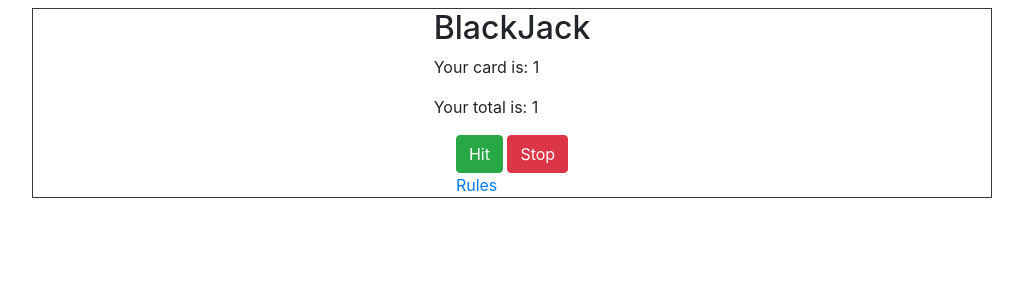
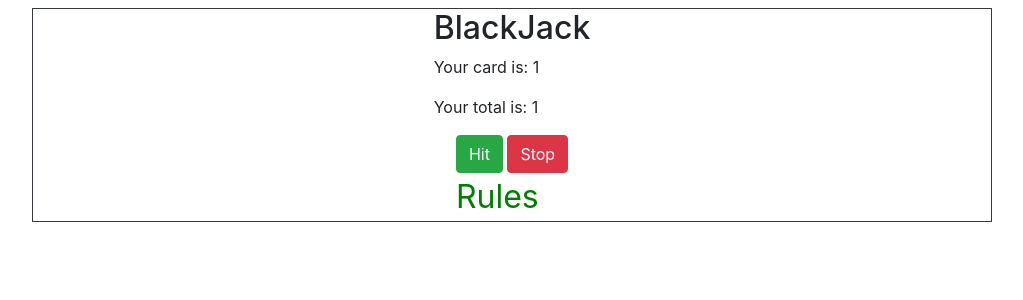
Before and after one commit to Jeremy-Hirschler/python, a Flask app: page / in a window 1280 px wide. Shown: the top 300 px of the page, without its empty margins (128-1151 px from the left). Run offline with Flask 2, Linux system fonts and the light colour scheme; the visitor is signed in with stand-in values (Sample User, id 1).

Commit message:
added css file

```diff
--- /dev/null
+++ b/flask_fundamentals/Black_Jack/static/styles.css
@@ -0,0 +1,10 @@
+a {
+    text-decoration: none;
+    color: green;
+    font-size: 2em;
+}
+
+a:hover {
+    text-decoration: none;
+    color: red
+}
--- a/flask_fundamentals/Black_Jack/templates/index.html
+++ b/flask_fundamentals/Black_Jack/templates/index.html
@@ -6,6 +6,7 @@
     <meta name="viewport" content="width=device-width, initial-scale=1.0">
     <title>Welcome to Bonus Stage</title>
     <link rel="stylesheet" href="https://cdn.jsdelivr.net/npm/bootstrap@4.3.1/dist/css/bootstrap.min.css" integrity="sha384-ggOyR0iXCbMQv3Xipma34MD+dH/1fQ784/j6cY/iJTQUOhcWr7x9JvoRxT2MZw1T" crossorigin="anonymous">
+    <link rel="stylesheet" href="{{url_for('static', filename='styles.css')}}"/>
 </head>
 <body>
     <div class="border border-dark d-flex flex-column w-75 mx-auto my-2">
```
